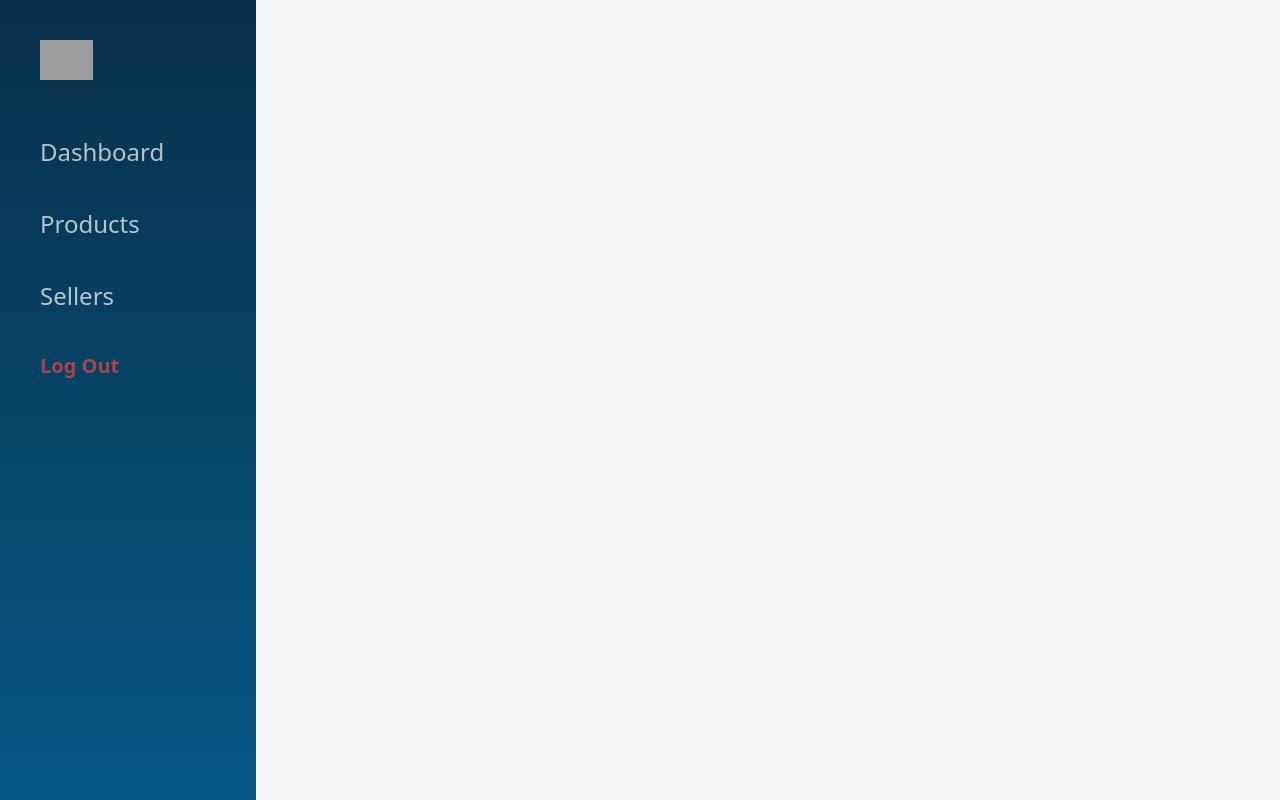
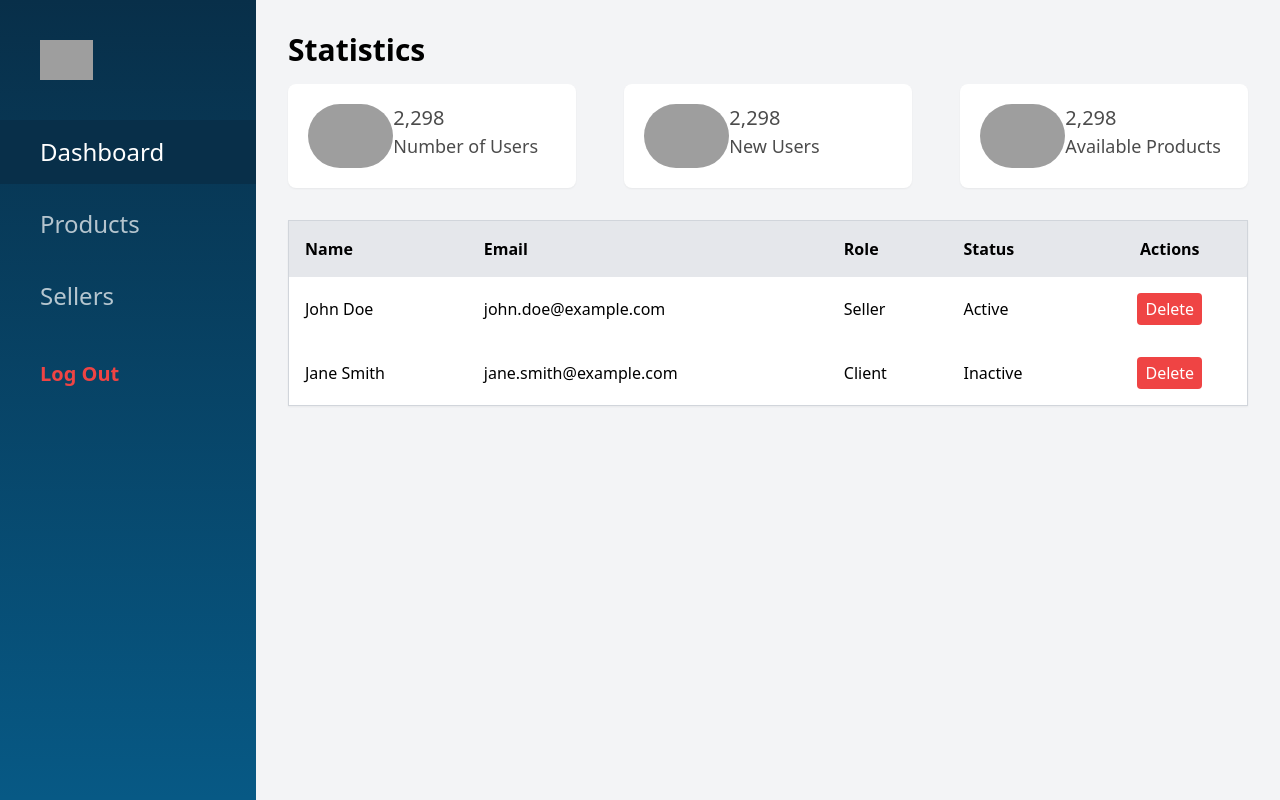
Before and after one commit to Youcode-Classe-E-2023-2024/mohammed-el-bachiri_Avito_V2, a PHP site: page /admin.php in a window 1280 px wide. Run offline with PHP 8.4, Linux system fonts and the light colour scheme; some libraries are stand-ins or nearby versions; grey boxes are pictures that could not be loaded.

Commit message:
ubdate style of admin page

```diff
--- a/pages/admin.php
+++ b/pages/admin.php
@@ -9,17 +9,18 @@
 <body class="bg-gray-100">
 <!-- Navbar -->
 
-
-
-
 <div class="flex">
     <div class="w-[25%] h-screen from-sky-950 text-white bg-gradient-to-b bg-sky-800">
         <img src="../img/logo.png" alt="" class="m-10 h-10">
-        <p class="w-full p-4 pl-10 my-2  text-2xl">Dashboard</p>
-        <p class="w-full p-4 pl-10 my-2 text-2xl">Products</p>
-        <p class="w-full p-4 pl-10 my-2 text-2xl">Sellers</p>
-        <p class="w-full p-4 pl-10 my-2 text-red-500 font-bold text-xl">Log Out</p>
+        <p class="w-full p-4 pl-10 my-2  text-2xl hover:cursor-pointer">Dashboard</p>
+        <p class="w-full p-4 pl-10 my-2 text-2xl hover:cursor-pointer">Products</p>
+        <p class="w-full p-4 pl-10 my-2 text-2xl hover:cursor-pointer">Sellers</p>
+        <form action="log_out.php" method="post">
+        <button name="btn" class="text-start hover:opacity-70 w-full p-4 pl-10 my-2 text-red-500 font-bold text-xl">Log Out</button>
+        </form>
     </div>
+
+
 
     <div id="divv" class="w-full">
 
--- a/pages/script.js
+++ b/pages/script.js
@@ -14,6 +14,9 @@ function hideDivs() {
     });
 }
 hideDivs();
+d[0].style.display = 'block';
+p[0].style.backgroundColor = 'rgb(8 47 73)';
+p[0].style.opacity = '1';
 p.forEach((ele)=>{
     ele.addEventListener('click', () => {
         lowerOpacity();
```
